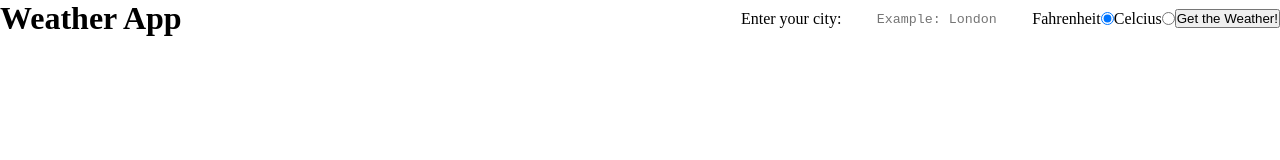
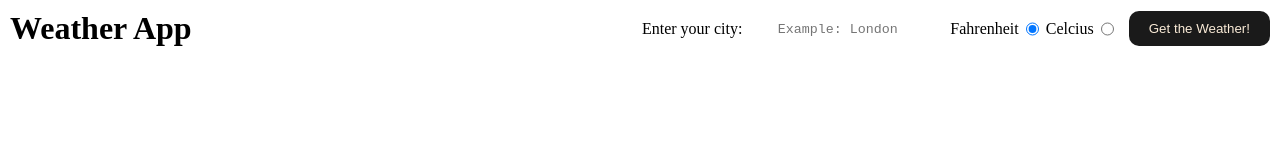
Before and after one commit to ihess95/odinWeather, a website with bundled scripts: page dist/index.html in a window 1280 px wide. Built offline with nearby package versions, Linux system fonts and the light colour scheme; no server answers.

Commit message:
add div for unit selection and begin styling header

```diff
--- a/src/index.js
+++ b/src/index.js
@@ -26,24 +26,28 @@ const search = document.createElement("textarea");
 search.placeholder = "Example: London";
 searchDiv.appendChild(search);
 
+const unitDiv = document.createElement("div");
+unitDiv.classList.add("unitDiv");
+searchDiv.appendChild(unitDiv);
+
 const fLabel = document.createElement("p");
 fLabel.textContent = "Fahrenheit";
-searchDiv.appendChild(fLabel);
+unitDiv.appendChild(fLabel);
 const fah = document.createElement("input");
 fah.type = "radio";
 fah.setAttribute("name", "unit");
 fah.setAttribute("value", "F");
 fah.setAttribute("checked", "true");
-searchDiv.appendChild(fah);
+unitDiv.appendChild(fah);
 
 const cLabel = document.createElement("p");
 cLabel.textContent = "Celcius";
-searchDiv.appendChild(cLabel);
+unitDiv.appendChild(cLabel);
 const cel = document.createElement("input");
 cel.type = "radio";
 cel.setAttribute("name", "unit");
 cel.setAttribute("value", "C");
-searchDiv.appendChild(cel);
+unitDiv.appendChild(cel);
 
 const searchBtn = document.createElement("button");
 searchBtn.textContent = "Get the Weather!";
--- a/styles/style.scss
+++ b/styles/style.scss
@@ -6,9 +6,26 @@
   margin: 0px;
 }
 .headerDiv {
+  padding: 10px;
   display: flex;
   justify-content: space-between;
   align-items: center;
+
+  .unitDiv {
+    display: flex;
+    padding: 10px;
+    padding-right: 15px;
+    > * {
+      padding: 7px;
+    }
+  }
+  button {
+    border-style: none;
+    padding: 10px 20px 10px 20px;
+    border-radius: 10px;
+    background-color: #1a1a1a;
+    color: antiquewhite;
+  }
 }
 .searchDiv {
   display: flex;
```
Also changed, not shown: dist/main.js, styles/style.css, 1 other file.
